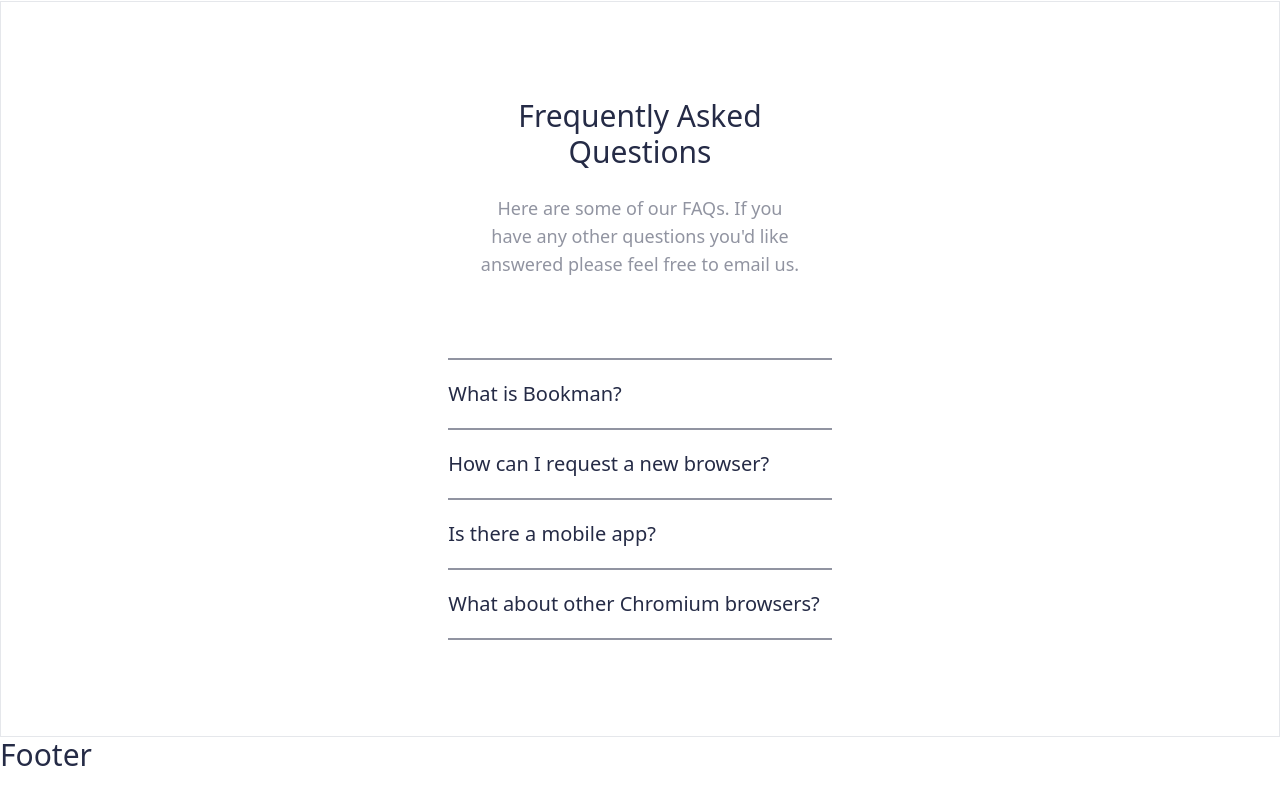
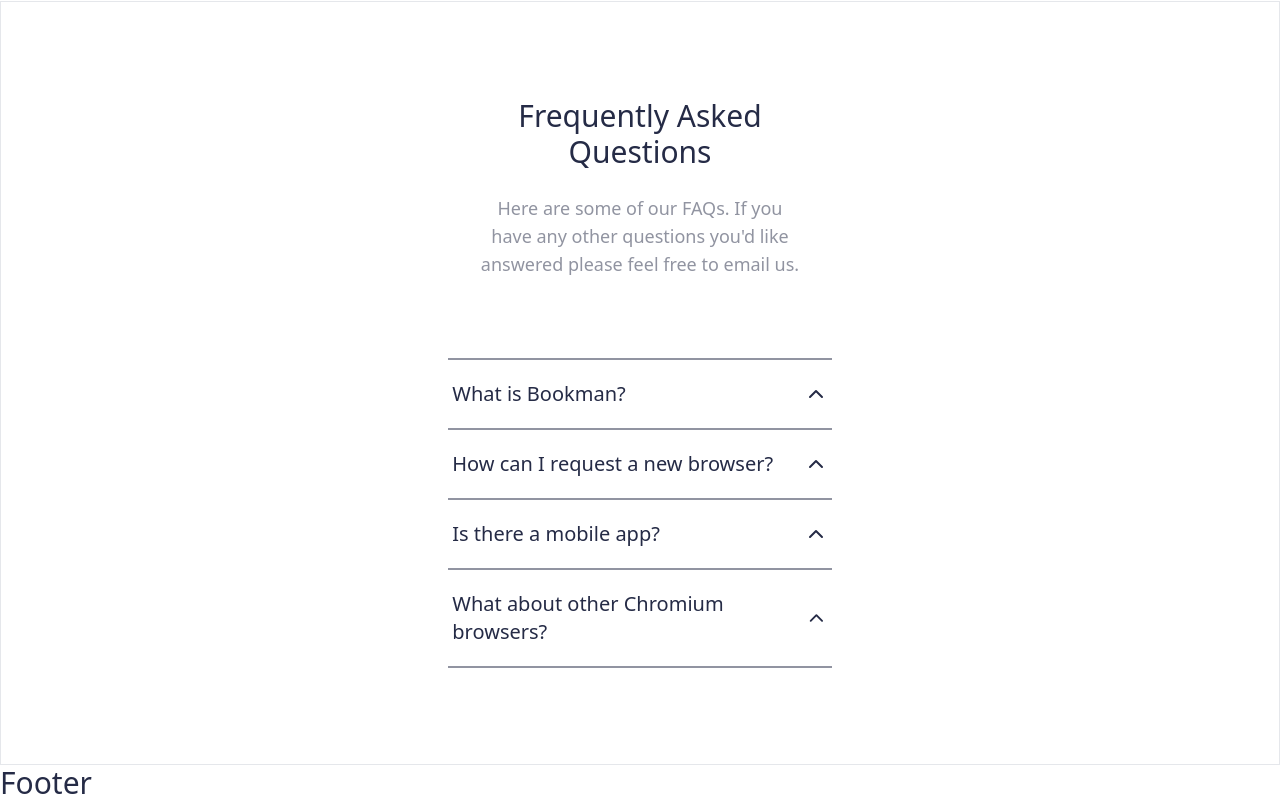
Before and after one commit to AlvesPHGA/bookmark, a React (Vite) app: page / in a window 1280 px wide. Shown: the part 2567-3370 px from the top of the page. Before the commit the page ends 3342 px from the top, so only its background shows below. Built offline with nearby package versions, Linux system fonts and the light colour scheme.

Commit message:
style (QuestionComponent): add a arrow

```diff
--- a/package.json
+++ b/package.json
@@ -11,6 +11,7 @@
     "test": "jest"
   },
   "dependencies": {
+    "lucide-react": "^0.372.0",
     "react": "^18.2.0",
     "react-dom": "^18.2.0",
     "tailwind-variants": "^0.2.1"
--- a/src/ui/components/FAQ/QuestionComponent.tsx
+++ b/src/ui/components/FAQ/QuestionComponent.tsx
@@ -1,12 +1,13 @@
 import React from 'react';
 import { faqStyle } from '../../styles/tagsStyles';
+import { ChevronUp } from 'lucide-react';
 
 interface QuestionComponentProps {
    asked: string;
    answer: string;
 }
 
-const { dt, dd } = faqStyle({ answer: 'hidden' });
+const { dt, dd, svg } = faqStyle({ answer: 'hidden' });
 
 export const QuestionComponent = ({
    asked,
@@ -21,7 +22,7 @@
    return (
       <div className="border-b-2 border-grayishBlue pb-5 space-y-3 last:pb-0 last:border-0">
          <dt role="button" onClick={handleClickFAQ} className={dt()}>
-            {asked}
+            {asked} <ChevronUp className={svg({ activeFAQ })} />
          </dt>
          <dd className={dd({ activeFAQ })}>{answer}</dd>
       </div>
--- a/src/ui/styles/tagsStyles.tsx
+++ b/src/ui/styles/tagsStyles.tsx
@@ -102,7 +102,8 @@
 export const faqStyle = tv({
    slots: {
       dl: 'space-y-5 border-t-2 border-grayishBlue last:border-b-2 py-5',
-      dt: 'relative text-xl font-medium text-veryDarkBlue hover:text-softRed transition-all z-10',
+      dt: 'relative flex items-center justify-between px-1 text-xl font-medium text-veryDarkBlue hover:text-softRed transition-all z-10',
+      svg: 'hover:stroke-softRed',
       dd: 'text-grayishBlue',
    },
 
@@ -110,11 +111,13 @@
       answer: {
          hidden: {
             dd: 'opacity-0 absolute z-0',
+            svg: 'initial',
          },
       },
       activeFAQ: {
          true: {
             dd: 'static opacity-1 transition delay-[.02] animate-openAsked',
+            svg: 'rotate-180 stroke-softRed',
          },
       },
    },
```
Also changed, not shown: src/assets/icon-arrow.svg (deleted), 1 other file (tests, documents, lock files or other folders).
